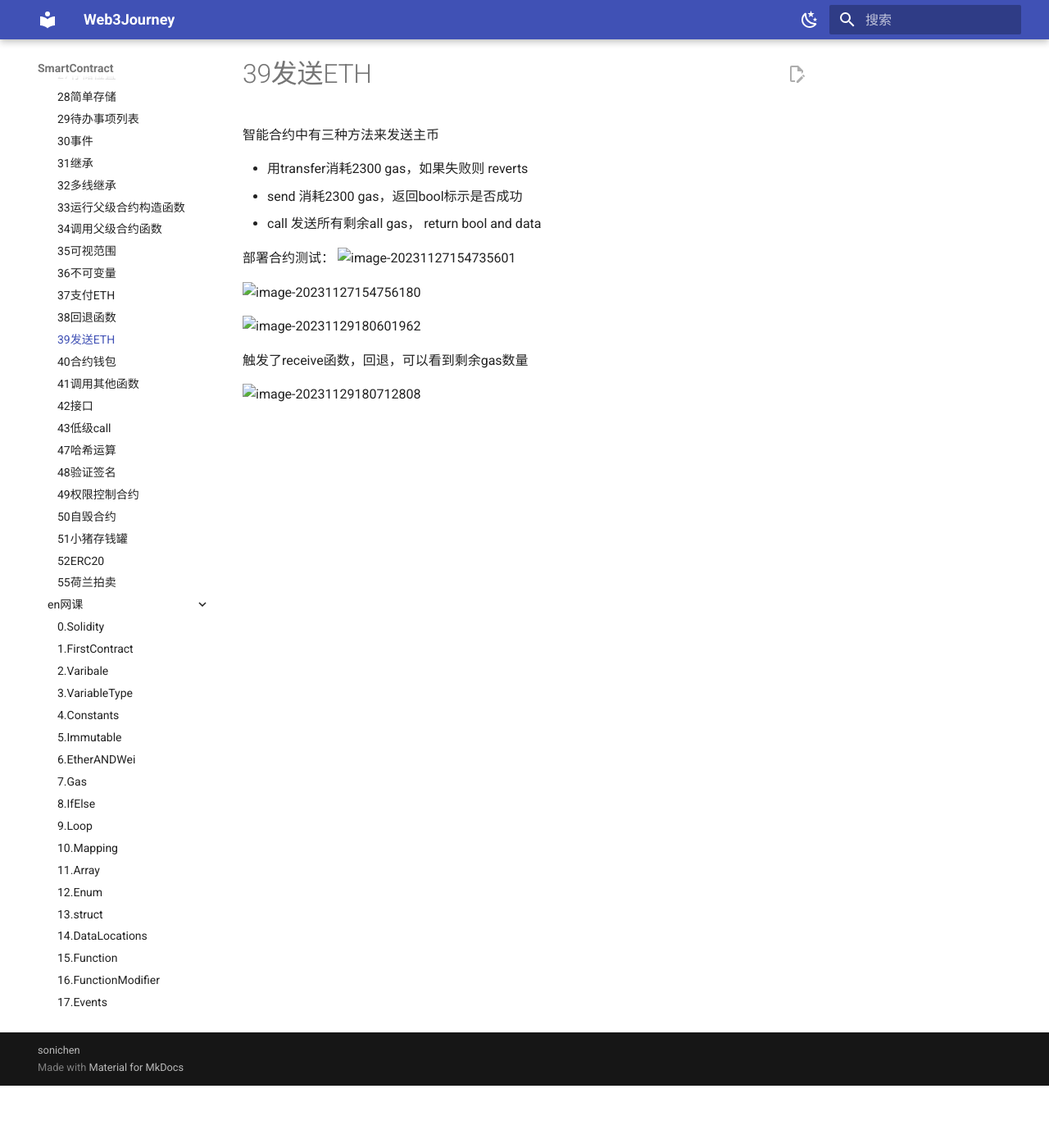
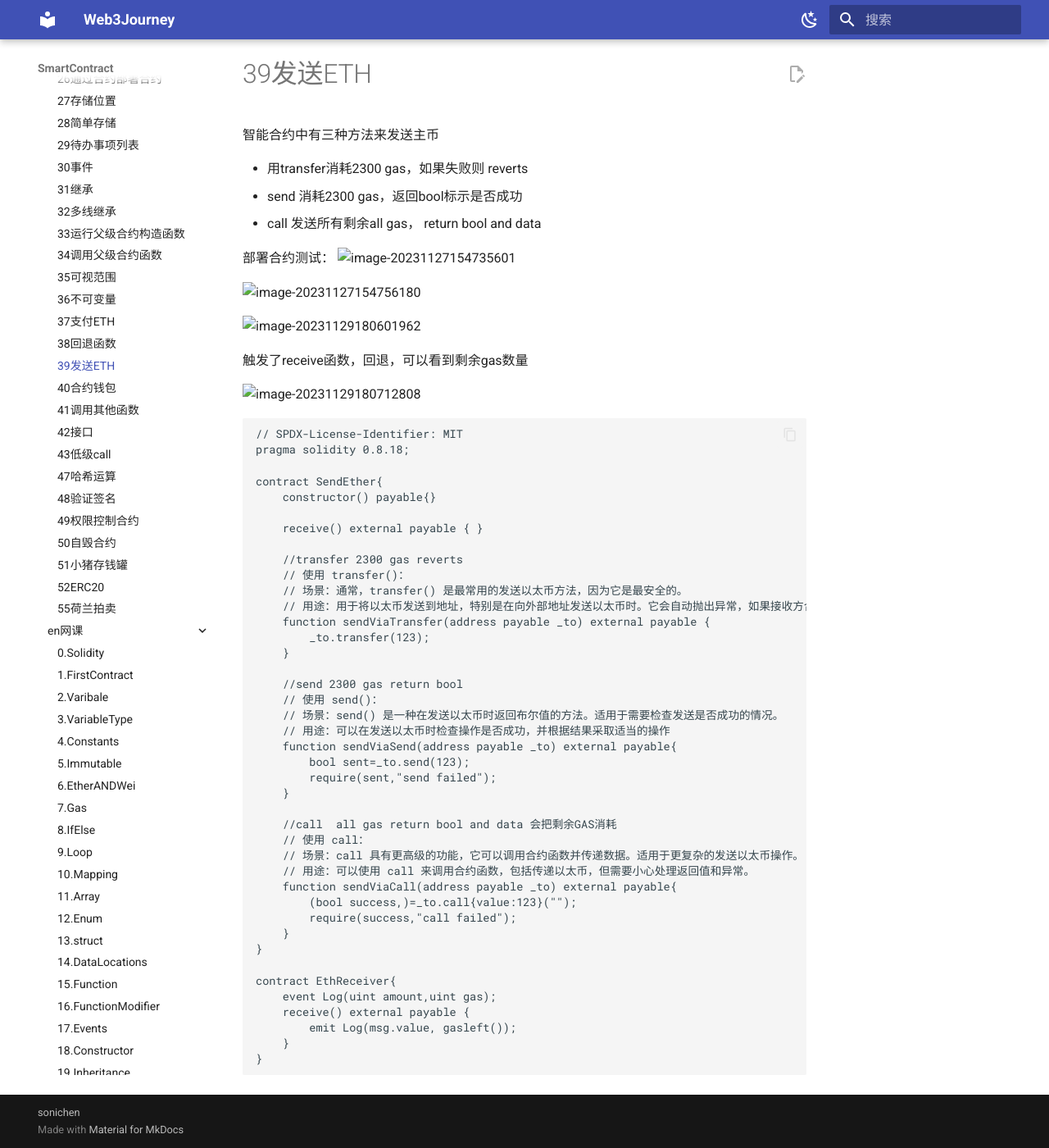
Before and after one commit to sonichen/Web3Journey, an MkDocs documentation site: the page built from docs/SmartContract/Solidity/网课cn/39发送ETH.md, in a window 1280 px wide and 1400 px high, scrolled down 76 px. Shown: the whole window at 82% size. Built offline with MkDocs 1.6.1 and Material for MkDocs 9.7.7, drawn with Linux system fonts in a browser that asks for light colours.

Commit message:
update
Signed-off-by: sonichen <1606673007@qq.com>

````diff
--- a/docs/SmartContract/Solidity/网课cn/39发送ETH.md
+++ b/docs/SmartContract/Solidity/网课cn/39发送ETH.md
@@ -16,3 +16,47 @@
 触发了receive函数，回退，可以看到剩余gas数量
 
 ![image-20231129180712808](assets\image-20231129180712808.png)
+
+```
+// SPDX-License-Identifier: MIT
+pragma solidity 0.8.18;
+
+contract SendEther{
+    constructor() payable{}
+
+    receive() external payable { }
+
+    //transfer 2300 gas reverts
+    // 使用 transfer()：
+    // 场景：通常，transfer() 是最常用的发送以太币方法，因为它是最安全的。
+    // 用途：用于将以太币发送到地址，特别是在向外部地址发送以太币时。它会自动抛出异常，如果接收方合约执行失败或者 gas 不足。
+    function sendViaTransfer(address payable _to) external payable {
+        _to.transfer(123);
+    }
+
+    //send 2300 gas return bool
+    // 使用 send()：
+    // 场景：send() 是一种在发送以太币时返回布尔值的方法。适用于需要检查发送是否成功的情况。
+    // 用途：可以在发送以太币时检查操作是否成功，并根据结果采取适当的操作
+    function sendViaSend(address payable _to) external payable{
+        bool sent=_to.send(123);
+        require(sent,"send failed");
+    }
+
+    //call  all gas return bool and data 会把剩余GAS消耗
+    // 使用 call：
+    // 场景：call 具有更高级的功能，它可以调用合约函数并传递数据。适用于更复杂的发送以太币操作。
+    // 用途：可以使用 call 来调用合约函数，包括传递以太币，但需要小心处理返回值和异常。
+    function sendViaCall(address payable _to) external payable{
+        (bool success,)=_to.call{value:123}("");
+        require(success,"call failed");
+    }
+}
+
+contract EthReceiver{
+    event Log(uint amount,uint gas);
+    receive() external payable {
+        emit Log(msg.value, gasleft());
+    }
+}
+```
````
Also changed, not shown: docs/Blockchain/漫画区块链100问阅读总结/01.基础概念篇.md (+24 -0 lines), docs/SmartContract/Solidity/八股文/InterviewQuestions.md (added, +7 -0 lines), docs/SmartContract/Vyper/01.HelloWorld.md (+7 -6 lines), docs/SmartContract/Vyper/02.PrimitiveValueType.md (deleted, +0 -10 lines), docs/SmartContract/Vyper/02变量.md (added, +101 -0 lines), docs/SmartContract/Vyper/04.VariableType.md (renamed from docs/SmartContract/Vyper/04.Variables.md, +8 -0 lines), docs/SmartContract/Vyper/05常数.md (renamed from docs/SmartContract/Vyper/05.Constants.md, +3 -5 lines), docs/SmartContract/Vyper/06函数.md (added, +25 -0 lines), docs/Blockchain/漫画区块链100问阅读总结/assets/image-20231214152441057.png (added), docs/Blockchain/漫画区块链100问阅读总结/assets/image-20231214152507937.png (added), docs/Blockchain/漫画区块链100问阅读总结/assets/image-20231214152538135.png (added), docs/SmartContract/Vyper/06.Immutable.md (deleted), 1 other file.
